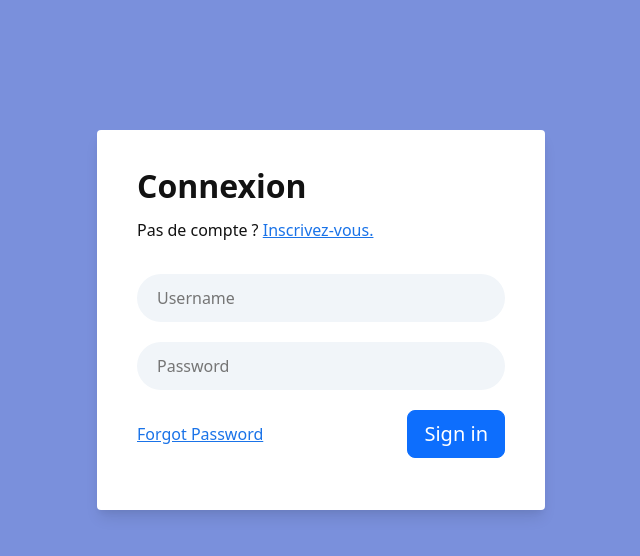
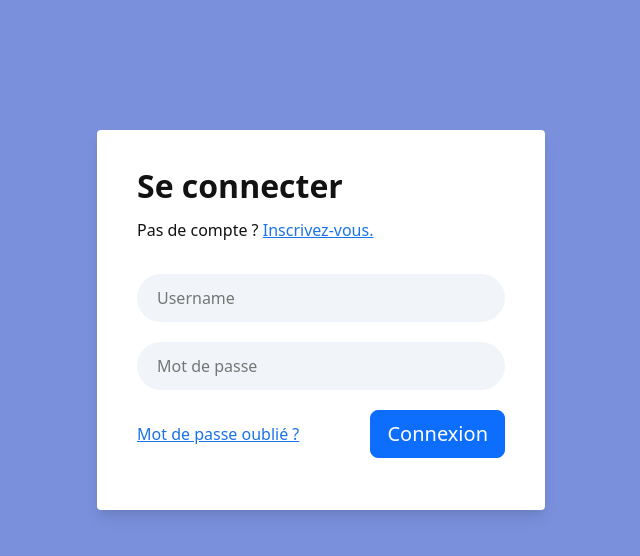
Before and after one commit to cactuseure/SnowTricks, a Symfony app: template templates/security/login.html.twig in a window 1280 px wide. Shown: the part 80-636 px from the top of the page, without its empty margins (319-959 px from the left). Run offline with Twig, Linux system fonts and the light colour scheme; the template is opened without the code that fills it, so the values that code supplies are empty; style sheets or scripts are compiled from the project's sources; some libraries are stand-ins or nearby versions; some web fonts are replaced.

Commit message:
fix wording and link

```diff
--- a/templates/security/login.html.twig
+++ b/templates/security/login.html.twig
@@ -6,18 +6,14 @@
     <main class="main login_form">
         <div class="container">
             <section class="wrapper">
-                {% if error %}
-                    <div class="alert alert-danger">{{ error.messageKey|trans(error.messageData, 'security') }}</div>
-                {% endif %}
-
                 {% if app.user %}
                     <div class="mb-3">
                         You are logged in as {{ app.user.userIdentifier }}, <a href="{{ path('app_logout') }}">Logout</a>
                     </div>
                 {% endif %}
                 <div class="heading">
-                    <h1 class="text text-large">Connexion</h1>
-                    <p class="text text-normal">Pas de compte ? <span><a href="#" class="text text-links">Inscrivez‑vous.</a></span>
+                    <h1 class="text text-large">Se connecter</h1>
+                    <p class="text text-normal">Pas de compte ? <span><a href="{{ path('app_register') }}" class="text text-links">Inscrivez‑vous.</a></span>
                     </p>
                 </div>
                 <form name="signin" class="form" method="post">
@@ -27,18 +23,21 @@
                     </div>
                     <div class="input-control">
                         <label for="inputPassword" class="input-label" hidden>Password</label>
-                        <input type="password" name="password" id="inputPassword" class="input-field" placeholder="Password">
+                        <input type="password" name="password" id="inputPassword" class="input-field" placeholder="Mot de passe">
                     </div>
                     <div class="input-control">
-                        <a href="/reset-password" class="text text-links">Forgot Password</a>
+                        <a href="{{ path('app_reset_password') }}" class="text text-links">Mot de passe oublié ?</a>
                         <button class="btn btn-lg btn-primary" type="submit">
-                            Sign in
+                            Connexion
                         </button>
                     </div>
                     <input type="hidden" name="_csrf_token"
                            value="{{ csrf_token('authenticate') }}"
                     >
                 </form>
+                {% if error %}
+                    <div class="alert alert-danger">{{ error.messageKey|trans(error.messageData, 'security') }}</div>
+                {% endif %}
             </section>
         </div>
     </main>
```
